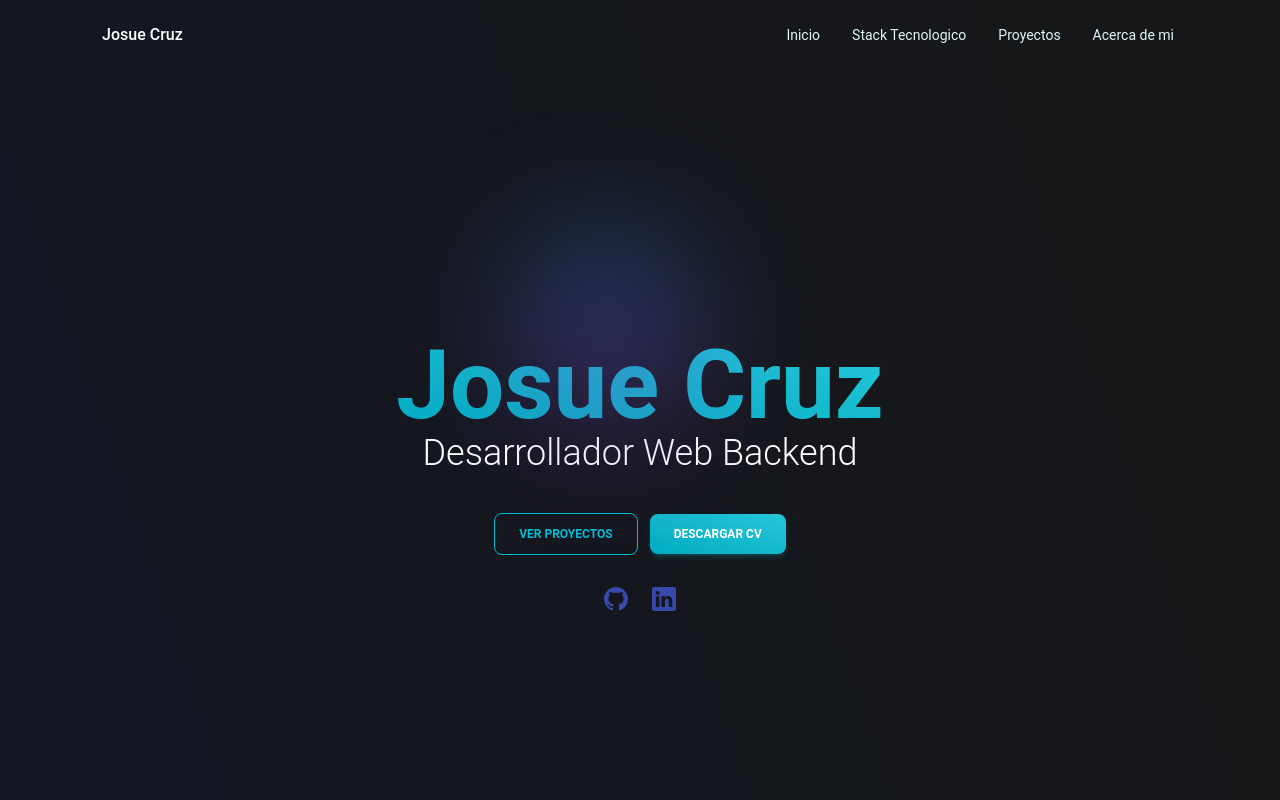
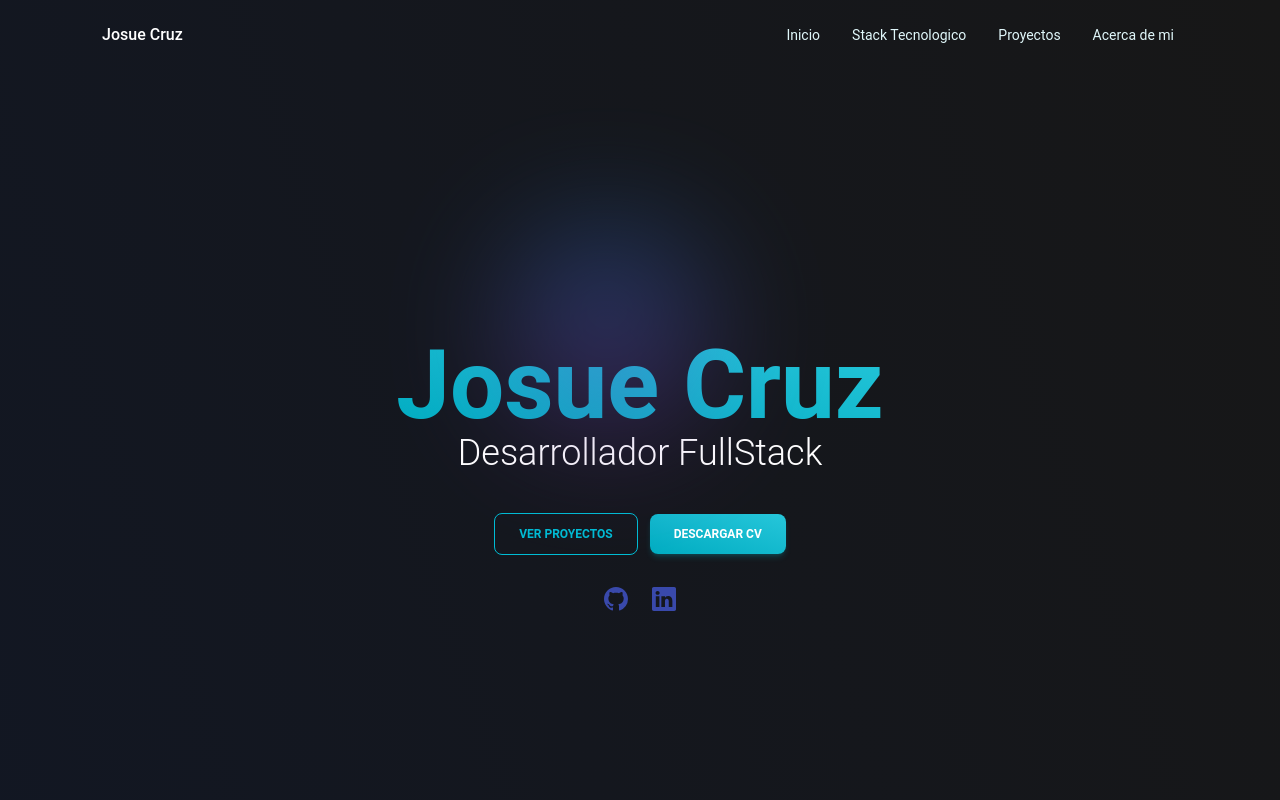
Before and after one commit to JosueEC/JosueCruz-Portfolio, a React (Vite) app: page / in a window 1280 px wide. Shown: the top 800 px of the page. Built offline with nearby package versions, Linux system fonts and the light colour scheme.

Commit message:
feat(Hero): 💄 Modify the hero title

```diff
--- a/src/components/Hero.jsx
+++ b/src/components/Hero.jsx
@@ -1,6 +1,6 @@
 import { BsGithub, BsLinkedin } from 'react-icons/bs'
 import { Button, Typography } from '@material-tailwind/react'
-import backendCV from '../assets/documents/Josue Cruz - Desarrollador Backend.pdf'
+import fullstackCV from '../assets/documents/Josue Cruz - Desarrollador FullStack.pdf'
 
 export default function Hero () {
   return (
@@ -23,7 +23,7 @@ export default function Hero () {
               color='white'
               className='sm:text-2xl md:text-4xl'
             >
-              Desarrollador Web Backend
+              Desarrollador FullStack
             </Typography>
           </div>
           <div className='flex flex-row items-center justify-center max-w-xl gap-3 mx-auto mt-10 lg:flex-row'>
@@ -35,7 +35,7 @@ export default function Hero () {
                 Ver proyectos
               </Button>
             </a>
-            <a href={backendCV} target='_blank' rel='noreferrer' download='Josue Cruz - Desarrollador Backend'>
+            <a href={fullstackCV} target='_blank' rel='noreferrer' download='Josue Cruz - Desarrollador FullStack'>
               <Button
                 variant='gradient'
                 color='cyan'
```
